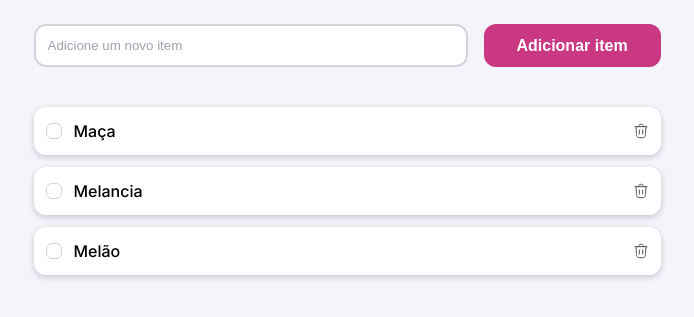
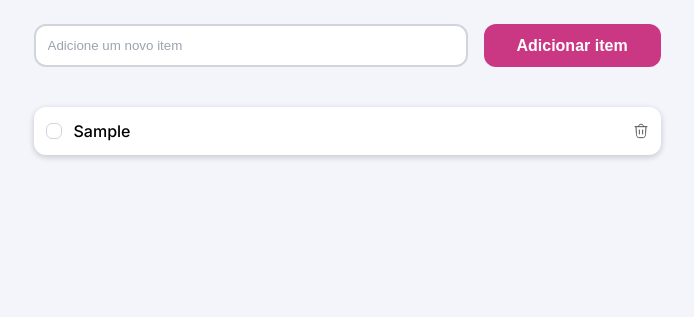
Before and after one commit to mariaclarasilva12c/quicklist, a plain HTML site: page index.html in a window 1280 px wide. Both pictures are taken after typing "Sample" into the empty fields and a click on the button "Adicionar item". Shown: the part 219-536 px from the top of the page, without its empty margins (293-987 px from the left). Drawn offline with nearby package versions, Linux system fonts and the light colour scheme.

Commit message:
criação da função showItemsList para renderizar os items do array na tela

```diff
--- a/index.html
+++ b/index.html
@@ -36,47 +36,7 @@
             <button onclick="addItem()">Adicionar item</button>
         </section>
 
-        <section class="list">
-            <div class="item">
-                <div>
-                    <input type="checkbox" name="list" id="item-1">
-                    <div class="custom-checkbox">
-                        <img src="./assets/checked.svg" alt="checked">
-                    </div>
-                    <label for="item-1">Maça</label>
-                </div>
-
-                <button>
-                    <img src="./assets/trash-icon.svg" alt="trash icon">
-                </button>
-            </div>
-            <div class="item">
-                <div>
-                    <input type="checkbox" name="list" id="item-2">
-                    <div class="custom-checkbox">
-                        <img src="./assets/checked.svg" alt="checked">
-                    </div>
-                    <label for="item-2">Melancia</label>
-                </div>
-
-                <button>
-                    <img src="./assets/trash-icon.svg" alt="trash icon">
-                </button>
-            </div>
-            <div class="item">
-                <div>
-                    <input type="checkbox" name="list" id="item-3">
-                    <div class="custom-checkbox">
-                        <img src="./assets/checked.svg" alt="checked">
-                    </div>
-                    <label for="item-3">Melão</label>
-                </div>
-
-                <button>
-                    <img src="./assets/trash-icon.svg" alt="trash icon">
-                </button>
-            </div>
-        </section>
+        <section class="list"></section>
 
         <div class="warning hide-warning">
             <div>
--- a/main.js
+++ b/main.js
@@ -12,5 +12,29 @@ function addItem() {
 
     document.querySelector("#item").value = ""
 
-    console.log(items)
+    showItemsList()
 }
+
+function showItemsList() {
+    const sectionList = document.querySelector(".list")
+    sectionList.textContent = ""
+
+    items.map((item, index) => {
+        sectionList.innerHTML += `
+        <div class="item">
+                <div>
+                    <input type="checkbox" name="list" id="item-${index}">
+                    <div class="custom-checkbox">
+                        <img src="./assets/checked.svg" alt="checked">
+                    </div>
+                    <label for="item-${index}">${item.name}</label>
+                </div>
+
+                <button>
+                    <img src="./assets/trash-icon.svg" alt="trash icon">
+                </button>
+            </div>
+
+            `
+    })
+}
```
